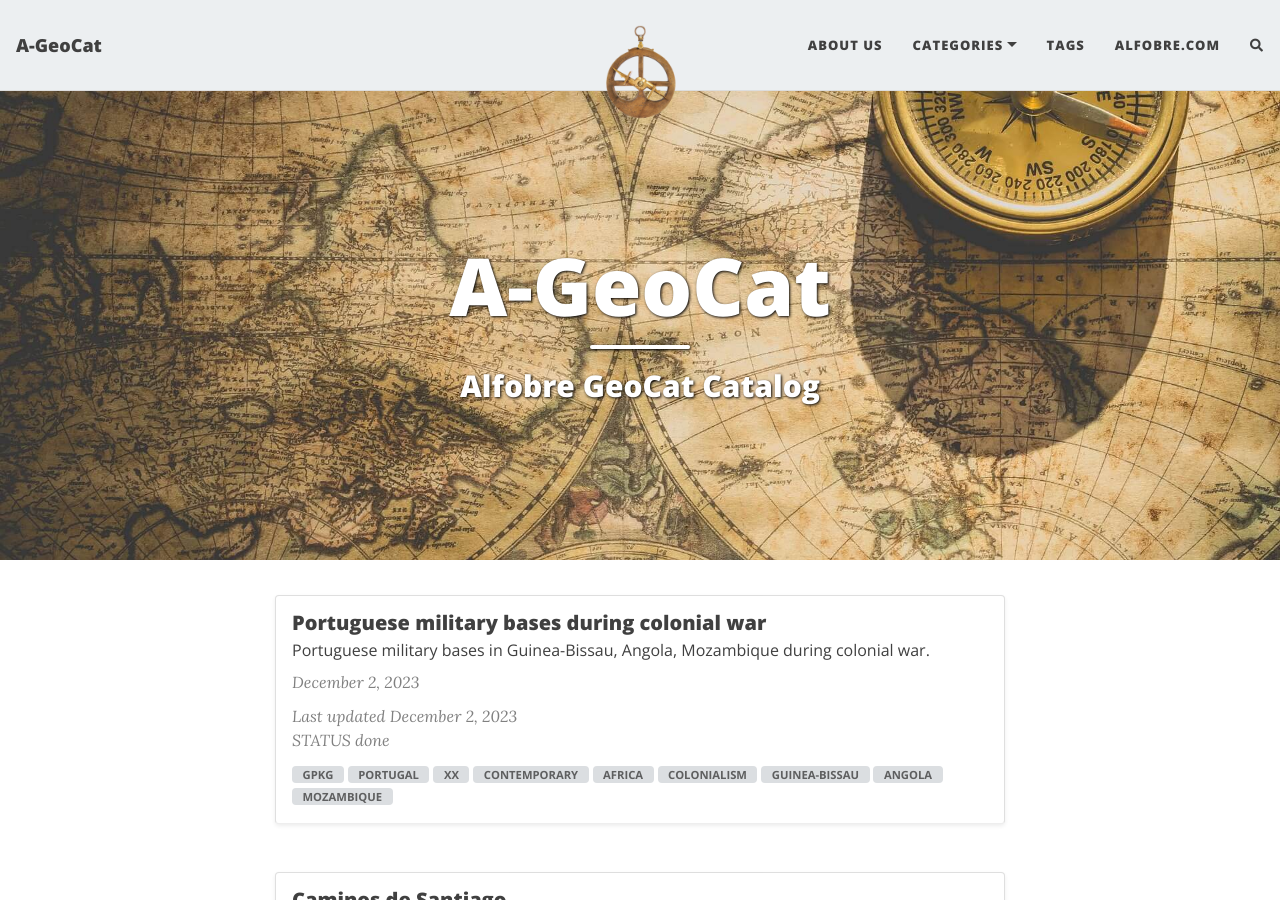
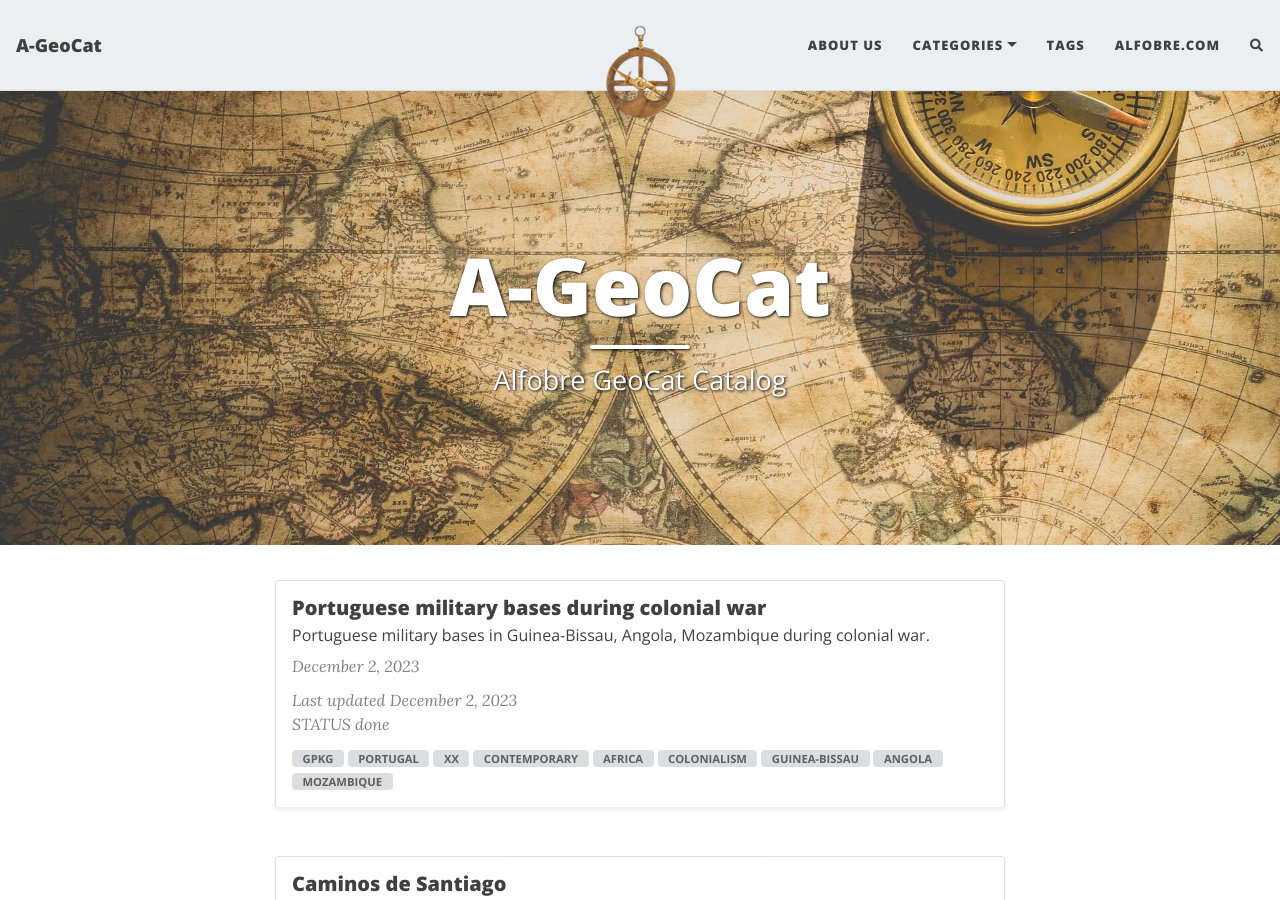
Before and after one commit to projetoalfobre/a-geocat, a Jekyll site: the page built from index.html, in a window 1280 px wide and 900 px high. Built offline with Jekyll 4.4.1, drawn with Linux system fonts in a browser that asks for light colours; nearby versions of some CDN libraries; the list of posts is cut into pages by our own code; comment, search, counter and statistics services are not loaded.

Commit message:
Update header.html

```diff
--- a/_includes/header.html
+++ b/_includes/header.html
@@ -42,12 +42,12 @@
           {% endif %}
 -->
           {% if include.type == "page" %}
-          <hr class="small">
-<h2>{% if page.subtitle %}{{ page.subtitle | strip_html }}{% else %}<br/>{% endif %}</h2>
+          <hr class="small" style="color: white;">
+<h2 class="{{ include.type }}-subheading">{% if page.subtitle %}{{ page.subtitle | strip_html }}{% else %}<br/>{% endif %}</h2>
   {% endif %}
 
 {% if include.type == "post" %}
-<h3>{% if page.subtitle %}{{ page.subtitle | strip_html }}{% else %}<br/>{% endif %}</h3>
+<h3 class="{{ include.type }}-subheading">{% if page.subtitle %}{{ page.subtitle | strip_html }}{% else %}<br/>{% endif %}</h3>
           {% endif %}
 
           {% if include.type == "post" %}
```
